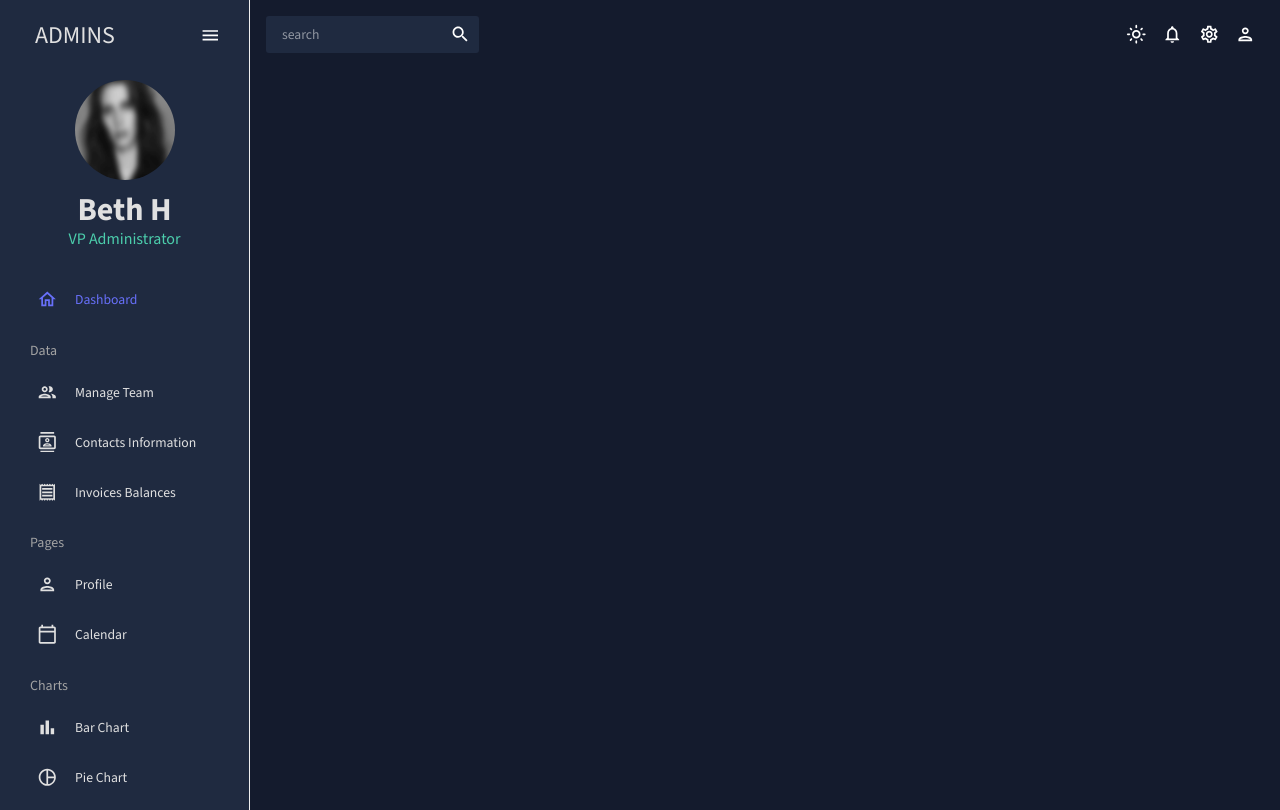
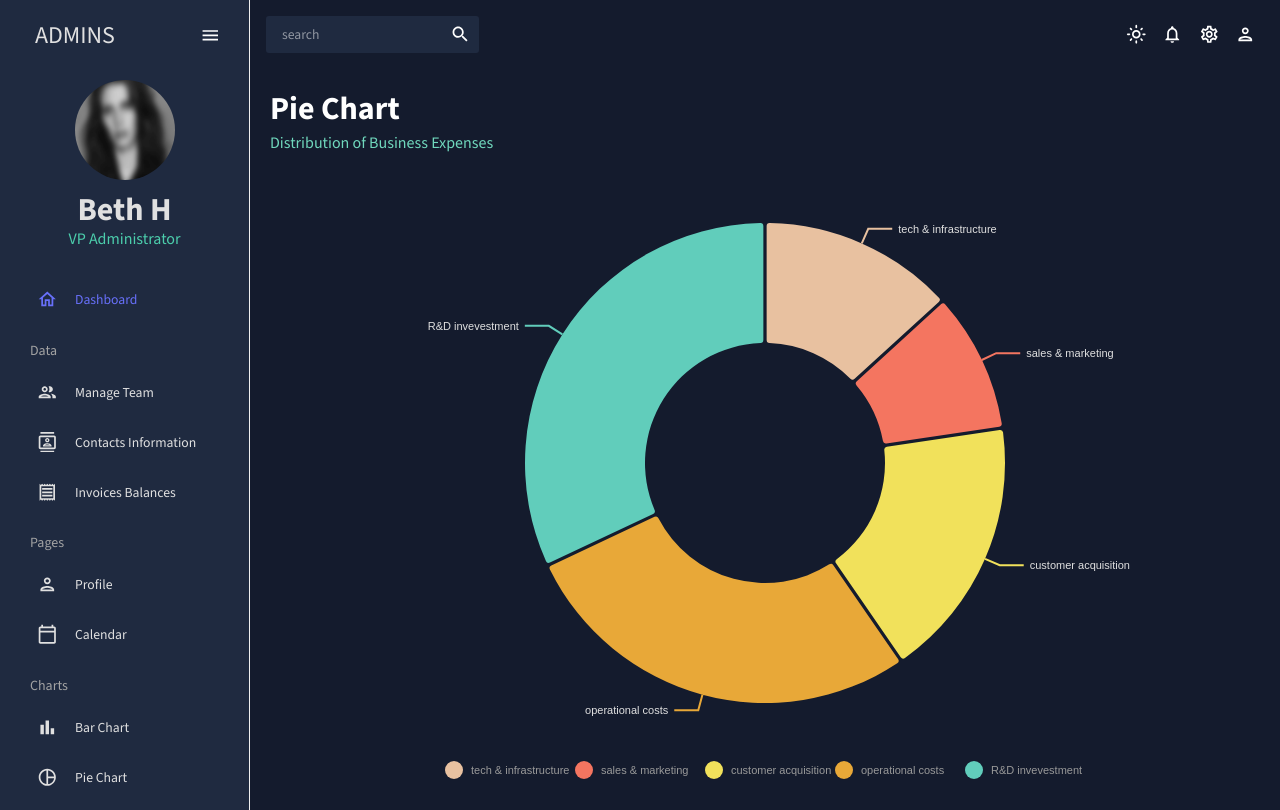
Before and after one commit to Beth-H-coder/react-admin-dashboard, a React (Vite) app: page /pie in a window 1280 px wide. Built offline with nearby package versions, Linux system fonts and the light colour scheme.

Commit message:
update App

```diff
--- a/src/App.jsx
+++ b/src/App.jsx
@@ -7,6 +7,11 @@ import Dashboard from "./scenes/dashboard/index";
 import Team from "./scenes/team";
 import Invoices from "./scenes/invoices";
 import Contacts from "./scenes/contacts";
+import Form from "./scenes/form";
+import Bar from "./scenes/bar";
+import Pie from "./scenes/pie";
+import Line from "./scenes/line";
+import Geography from "./scenes/geography";
 
 function App() {
   const [theme, colourMode] = useMode();
@@ -24,6 +29,11 @@ function App() {
               <Route path="/team" element={<Team />} />
               <Route path="/contacts" element={<Contacts />} />
               <Route path="/invoices" element={<Invoices />} />
+              <Route path="/form" element={<Form />} />
+              <Route path="/bar" element={<Bar />} />
+              <Route path="/pie" element={<Pie />} />
+              <Route path="/line" element={<Line />} />
+              <Route path="/geography" element={<Geography />} />
             </Routes>
           </main>
         </div>
--- a/src/components/PieChart.jsx
+++ b/src/components/PieChart.jsx
@@ -5,7 +5,7 @@ import { mockPieData as data } from "../data/mockData";
 
 const PieChart = () => {
   const theme = useTheme();
-  const colors = tokens(theme.palette.mode);
+  const colours = tokens(theme.palette.mode);
   return (
     <ResponsivePie
       data={data}
@@ -13,27 +13,27 @@ const PieChart = () => {
         axis: {
           domain: {
             line: {
-              stroke: colors.grey[100],
+              stroke: colours.grey[100],
             },
           },
           legend: {
             text: {
-              fill: colors.grey[100],
+              fill: colours.grey[100],
             },
           },
           ticks: {
             line: {
-              stroke: colors.grey[100],
+              stroke: colours.grey[100],
               strokeWidth: 1,
             },
             text: {
-              fill: colors.grey[100],
+              fill: colours.grey[100],
             },
           },
         },
         legends: {
           text: {
-            fill: colors.grey[100],
+            fill: colours.grey[100],
           },
         },
       }}
@@ -47,7 +47,7 @@ const PieChart = () => {
         modifiers: [["darker", 0.2]],
       }}
       arcLinkLabelsSkipAngle={10}
-      arcLinkLabelsTextColor={colors.grey[100]}
+      arcLinkLabelsTextColor={colours.grey[100]}
       arcLinkLabelsThickness={2}
       arcLinkLabelsColor={{ from: "color" }}
       enableArcLabels={false}
```
Also changed, not shown: package.json (+12 -3 lines), 1 other file (tests, documents, lock files or other folders).
